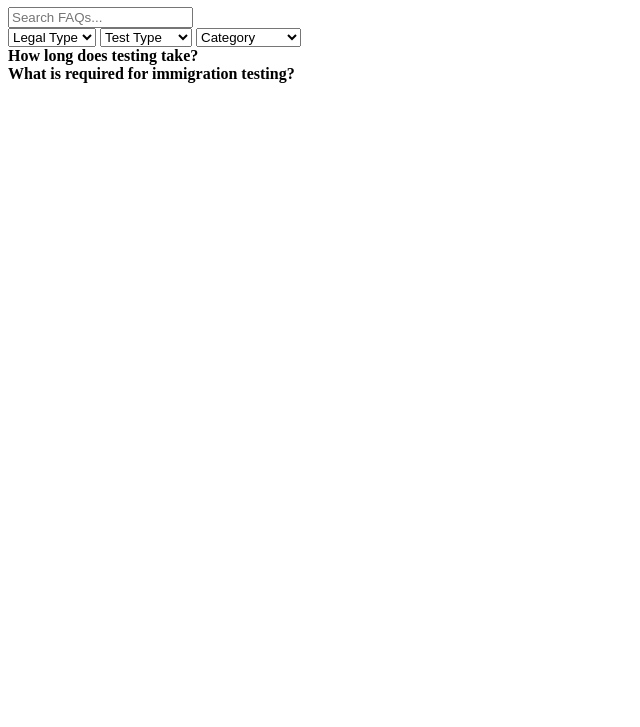
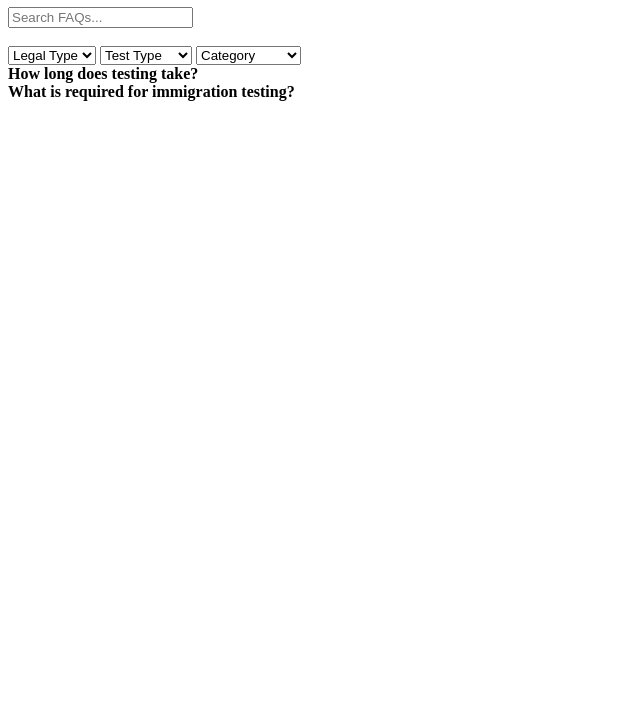
Before and after one commit to JWVaughn6186/ddc-customer-faq, a plain HTML site: page index.html in a window 1280 px wide. Shown: the part 73-800 px from the top of the page, without its empty margins (0-640 px from the left). Drawn offline with Linux system fonts and the light colour scheme.

Commit message:
Update index.html

```diff
--- a/index.html
+++ b/index.html
@@ -1,7 +1,6 @@
 <!DOCTYPE html>
-<html lang="en">
+<html>
 <head>
-<meta charset="UTF-8">
   <title>Customer FAQ Portal</title>
   <link rel="stylesheet" href="style.css">
 </head>
@@ -10,21 +9,21 @@
 
 <h1>Customer FAQ Portal</h1>
 
-<input type="text" id="searchBox" placeholder="Search FAQs..." onkeyup="filterFAQs()">
+<input id="searchBox" placeholder="Search FAQs...">
 
-<div class="filters">
-  <select id="legalFilter" onchange="filterFAQs()">
+<br><br>
+
+<select id="legalFilter">
   <option value="">Legal Type</option>
 </select>
 
-  <select id="testFilter" onchange="filterFAQs()">
+<select id="testFilter">
   <option value="">Test Type</option>
 </select>
 
-  <select id="categoryFilter" onchange="filterFAQs()">
+<select id="categoryFilter">
   <option value="">Category</option>
 </select>
-</div>
 
 <div id="faqContainer"></div>
 
```
Lines whose indentation alone changed are shown as unchanged.
